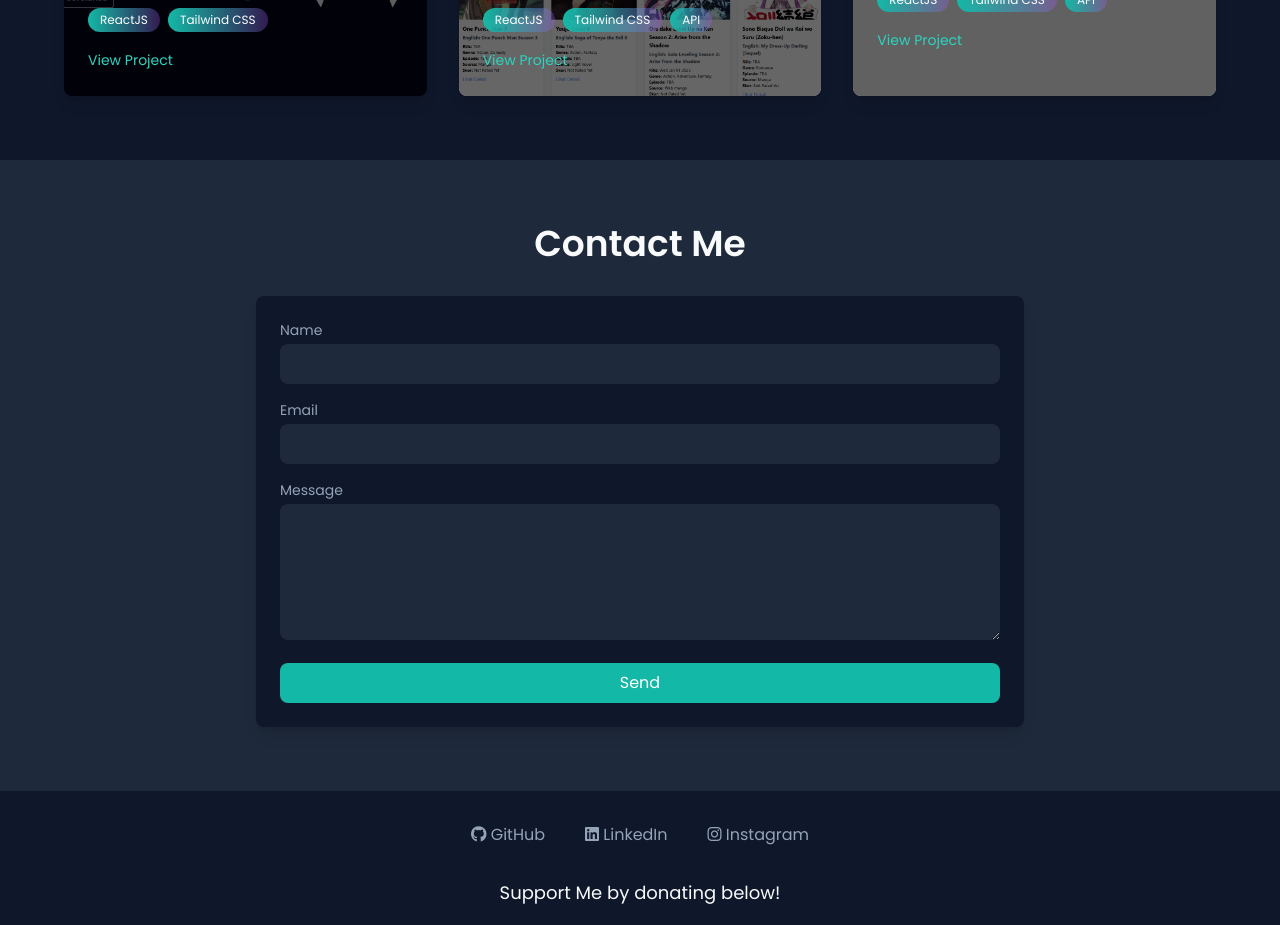
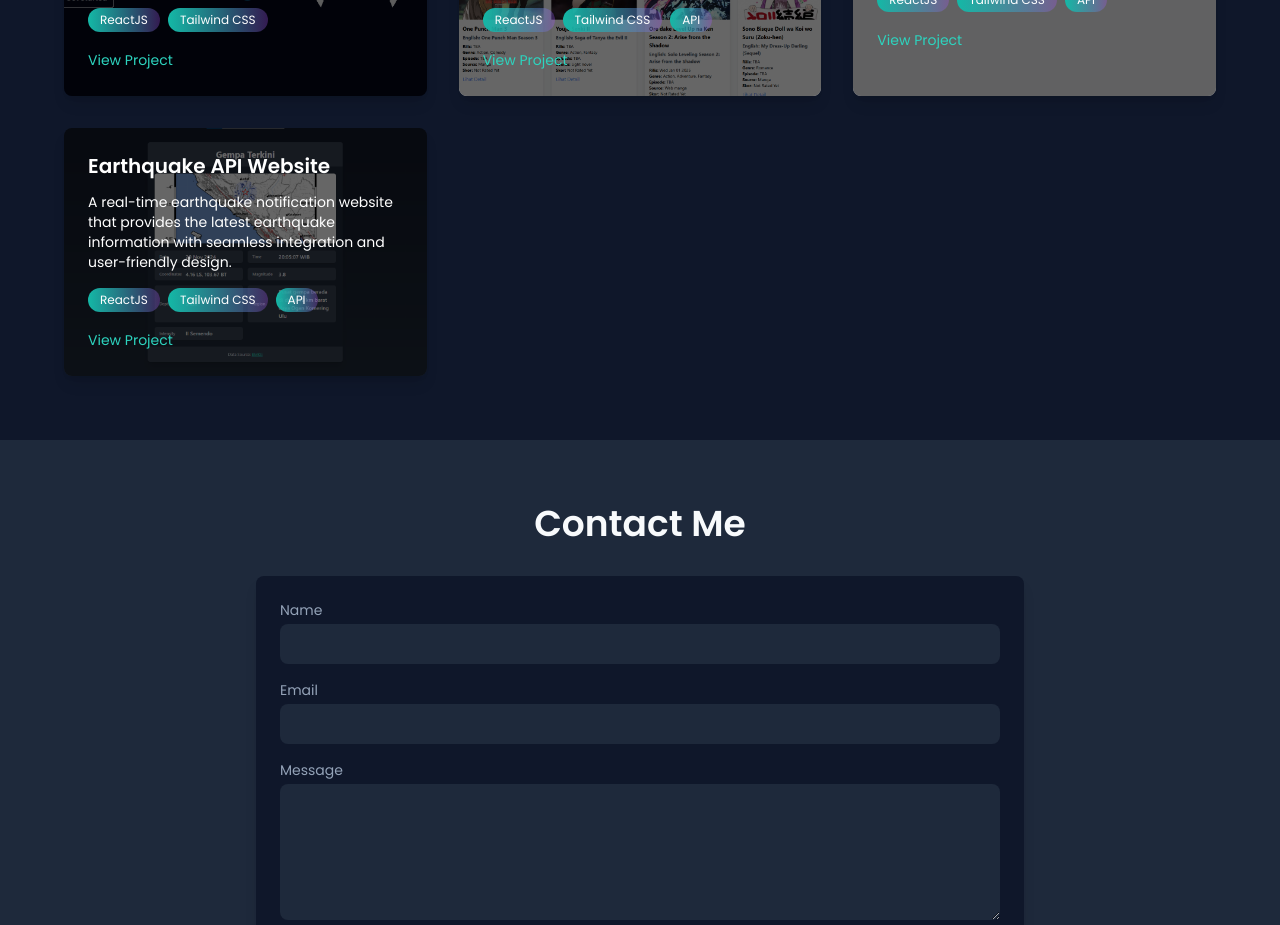
Before and after one commit to seriie/react-portofolio, a React (Vite) app: page / in a window 1280 px wide. Shown: the part 2000-2925 px from the top of the page. Built offline with nearby package versions, Linux system fonts and the light colour scheme.

Commit message:
add new project

```diff
--- a/src/components/projects/Projects.jsx
+++ b/src/components/projects/Projects.jsx
@@ -3,6 +3,7 @@ import { useTheme } from '../../context/ThemeContext';
 import onetap from '../../assets/project_img/onetap.png';
 import animeweb from '../../assets/project_img/anime_web.png';
 import mangaweb from '../../assets/project_img/manga_web.png';
+import earthquakeweb from '../../assets/project_img/earthquake_web.png'
 
 export default function Projects() {
   const { translations } = useLanguage();
@@ -39,6 +40,14 @@ export default function Projects() {
       link: "https://your-manga-web.vercel.app",
       visit: project.visit,
     },
+    {
+      title: project.earthquakeapi.title,
+      description: project.earthquakeapi.description,
+      image: earthquakeweb,
+      tech: ["ReactJS", "Tailwind CSS", "API"],
+      link: "https://earthquakeapi-bmkg.vercel.app",
+      visit: project.visit,
+    }
   ];
 
   return (
--- a/src/lang/en_US.json
+++ b/src/lang/en_US.json
@@ -33,6 +33,10 @@
         "title": "Manga Website",
         "description": "Simple manga website that provides manga search feature."
       },
+      "earthquakeapi": {
+        "title": "Earthquake API Website",
+        "description": "A real-time earthquake notification website that provides the latest earthquake information with seamless integration and user-friendly design."
+      },
       "visit": "View Project"
     },
     "contact": {
--- a/src/lang/gaul_ID.json
+++ b/src/lang/gaul_ID.json
@@ -33,6 +33,10 @@
         "title": "Website Manga",
         "description": "Website manga simple yang nyediain fitur search manga."
       },
+      "earthquakeapi": {
+        "title": "Web Gempa Kekinian",
+        "description": "Web gempa real-time yang kasih info gempa terbaru secara cepet dan gampang banget dipake. Desainnya juga kece abis!"
+      },
       "visit": "Lihat Proyek"
     },
     "contact": {
--- a/src/lang/ind_ID.json
+++ b/src/lang/ind_ID.json
@@ -33,6 +33,10 @@
             "title": "Website Manga",
             "description": "Website manga sederhana yang menyediakan fitur pencarian manga."
         },
+        "earthquakeapi": {
+            "title": "Web Gempa Terkini",
+            "description": "Website gempa real-time yang ngasih info gempa terbaru dengan cepat dan gampang banget dipakai. Desainnya juga keren!"
+        },
         "visit": "Lihat Proyek"
     },
     "contact": {
--- a/src/lang/jv_ID.json
+++ b/src/lang/jv_ID.json
@@ -33,6 +33,10 @@
         "title": "Situs Manga",
         "description": "Situs e-commerce modern tanpa login/register, gampang diakses karo desain sing responsif."
       },
+      "earthquakeapi": {
+        "title": "Web Gempa Paling Anyar",
+        "description": "Web gempa real-time sing nyedhiyakake info gempa paling anyar kanthi cepet lan gampang digunakake. Desaine uga apik tenan!"
+      },
       "visit": "Deleng Proyek"
     },
     "contact": {
--- a/src/lang/su_ID.json
+++ b/src/lang/su_ID.json
@@ -33,6 +33,10 @@
         "title": "Website Manga",
         "description": "Website manga sederhana anu nyayogikeun fitur néangan manga."
       },
+      "earthquakeapi": {
+        "title": "Web Gempa Pang Anyarna",
+        "description": "Web gempa real-time nu nyayogikeun info gempa pang anyarna kalawan gancang jeung gampang dipaké. Desainna ogé kacida éndahna!"
+      },
       "visit": "Tingali Proyék"
     },
     "contact": {
```
Also changed, not shown: src/assets/project_img/earthquake_web.png (added).
